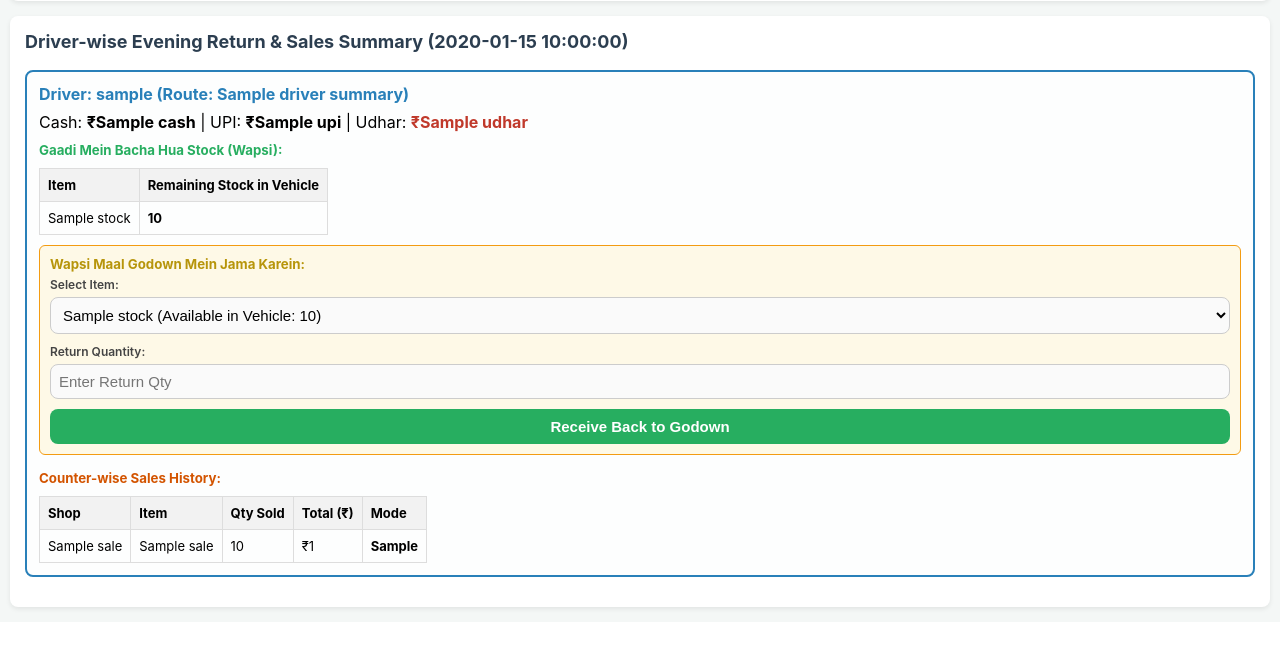
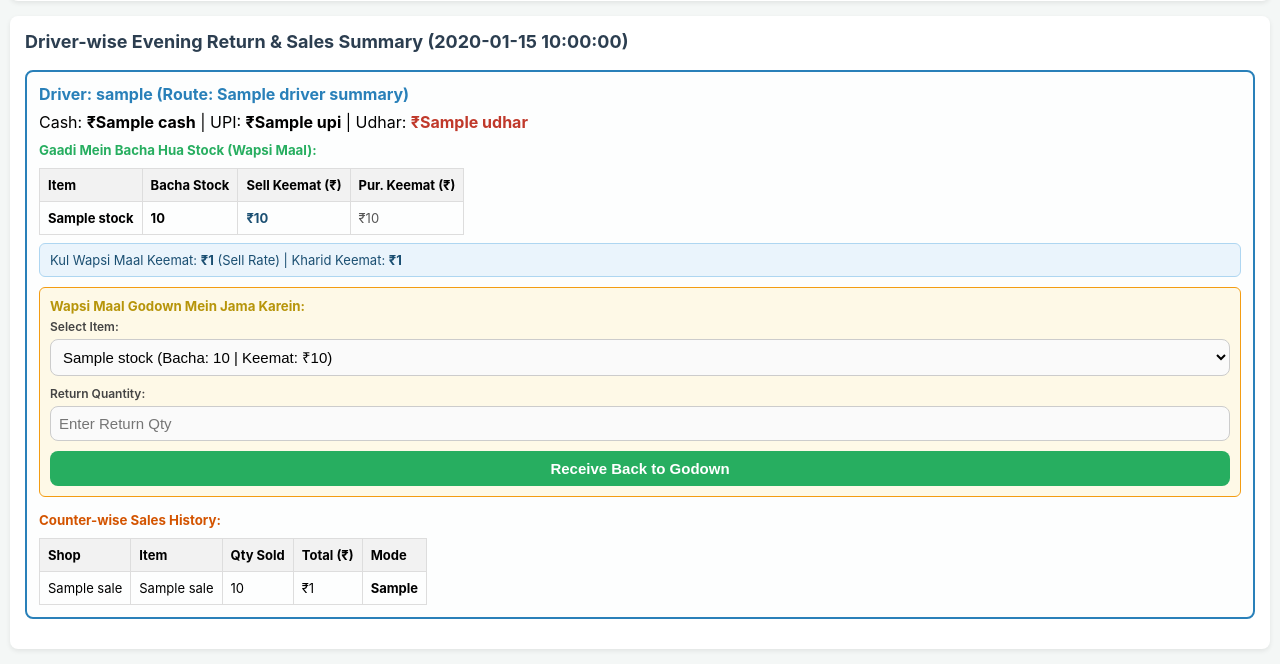
Before and after one commit to anshuredhu2-beep/vita-agency, a Flask app: template templates/admin_dashboard.html in a window 1280 px wide. Shown: the part 1468-2132 px from the top of the page. Before the commit the page ends 2080 px from the top, so only its background shows below. Run offline with Flask 3, Linux system fonts and the light colour scheme; tables that the repository leaves empty hold one stand-in row (values such as "Sample post"); the template is opened without the code that fills it: values that come from a table or form of the project are taken from there, most other values are stand-ins (such as "Sample title", 1, 10 or a date in 2020).

Commit message:
Show return stock value in rupees for each driver

```diff
--- a/app.py
+++ b/app.py
@@ -114,7 +114,31 @@ def admin_dashboard():
         driver_summaries = []
         for d in drivers:
             d_sales = [s for s in sales if s.driver_username == d.username]
-            d_stock = [ds for ds in driver_stocks if ds.driver_username == d.username and ds.vehicle_stock > 0]
+            raw_stock = [ds for ds in driver_stocks if ds.driver_username == d.username and ds.vehicle_stock > 0]
+
+            d_stock = []
+            total_return_pur_val = 0.0
+            total_return_sell_val = 0.0
+
+            for ds in raw_stock:
+                p = product_map.get(ds.item_name)
+                p_rate = p.purchase_rate if p else 0.0
+                s_rate = p.selling_rate if p else 0.0
+                ret_pur = round(ds.vehicle_stock * p_rate, 2)
+                ret_sell = round(ds.vehicle_stock * s_rate, 2)
+
+                total_return_pur_val += ret_pur
+                total_return_sell_val += ret_sell
+
+                d_stock.append({
+                    'item_name': ds.item_name,
+                    'vehicle_stock': ds.vehicle_stock,
+                    'purchase_rate': p_rate,
+                    'selling_rate': s_rate,
+                    'return_pur_amount': ret_pur,
+                    'return_sell_amount': ret_sell
+                })
+
             d_cash = round(sum(s.total_amount for s in d_sales if s.payment_mode == 'Cash'), 2)
             d_upi = round(sum(s.total_amount for s in d_sales if s.payment_mode == 'UPI'), 2)
             d_udhar = round(sum(s.total_amount for s in d_sales if s.payment_mode == 'Udhar'), 2)
@@ -126,7 +150,9 @@ def admin_dashboard():
                 'upi': d_upi,
                 'udhar': d_udhar,
                 'sales': d_sales,
-                'stock': d_stock
+                'stock': d_stock,
+                'total_return_pur_val': round(total_return_pur_val, 2),
+                'total_return_sell_val': round(total_return_sell_val, 2)
             })
 
         return render_template(
@@ -245,8 +271,9 @@ def receive_return():
         if d_stock and prod and return_qty > 0 and d_stock.vehicle_stock >= return_qty:
             d_stock.vehicle_stock -= return_qty
             prod.shop_stock += return_qty
+            ret_val = round(return_qty * prod.selling_rate, 2)
             db.session.commit()
-            flash(f"{return_qty} {item_name} wapsi godown mein jama ho gaya.", "success")
+            flash(f"{return_qty} {item_name} (₹{ret_val}) wapsi godown mein jama ho gaya.", "success")
         else:
             flash("Gaadi mein itna return stock nahi hai ya quantity galat hai.", "error")
 
--- a/templates/admin_dashboard.html
+++ b/templates/admin_dashboard.html
@@ -29,6 +29,7 @@
         .alert-success { background: #eafaf1; color: #1e8449; border: 1px solid #a9dfbf; padding: 10px; border-radius: 8px; margin-top: 12px; font-size: 14px; font-weight: 600; }
         .alert-error { background: #fdecea; color: #c0392b; border: 1px solid #f5b7b1; padding: 10px; border-radius: 8px; margin-top: 12px; font-size: 14px; font-weight: 600; }
         .sync-note { font-size: 12px; color: #555; margin-top: 6px; }
+        .return-val-box { background: #eaf4fc; border: 1px solid #aed6f1; padding: 8px 10px; border-radius: 6px; margin-top: 8px; font-size: 13px; color: #1b4f72; }
     </style>
 </head>
 <body>
@@ -189,15 +190,29 @@
             <h4 style="margin: 0 0 8px 0; color: #2980b9;">Driver: {{ ds.username }} (Route: {{ ds.route_name }})</h4>
             <p style="margin: 3px 0 10px 0;">Cash: <b>₹{{ ds.cash }}</b> | UPI: <b>₹{{ ds.upi }}</b> | Udhar: <b style="color: #c0392b;">₹{{ ds.udhar }}</b></p>
 
-            <h5 style="margin: 5px 0; color: #27ae60;">Gaadi Mein Bacha Hua Stock (Wapsi):</h5>
+            <h5 style="margin: 5px 0; color: #27ae60;">Gaadi Mein Bacha Hua Stock (Wapsi Maal):</h5>
             <table>
-                <tr><th>Item</th><th>Remaining Stock in Vehicle</th></tr>
+                <tr>
+                    <th>Item</th>
+                    <th>Bacha Stock</th>
+                    <th>Sell Keemat (₹)</th>
+                    <th>Pur. Keemat (₹)</th>
+                </tr>
                 {% for st in ds.stock %}
-                <tr><td>{{ st.item_name }}</td><td><b>{{ st.vehicle_stock }}</b></td></tr>
+                <tr>
+                    <td><b>{{ st.item_name }}</b></td>
+                    <td><b>{{ st.vehicle_stock }}</b></td>
+                    <td style="color: #1b4f72;"><b>₹{{ st.return_sell_amount }}</b></td>
+                    <td style="color: #555;">₹{{ st.return_pur_amount }}</td>
+                </tr>
                 {% else %}
-                <tr><td colspan="2">No stock remaining in vehicle.</td></tr>
+                <tr><td colspan="4">No stock remaining in vehicle.</td></tr>
                 {% endfor %}
             </table>
+
+            <div class="return-val-box">
+                Kul Wapsi Maal Keemat: <b>₹{{ ds.total_return_sell_val }}</b> (Sell Rate) | Kharid Keemat: <b>₹{{ ds.total_return_pur_val }}</b>
+            </div>
 
             <form action="/receive_return" method="POST" style="margin-top: 10px; background: #fef9e7; padding: 10px; border-radius: 6px; border: 1px solid #f39c12;">
                 <input type="hidden" name="driver_username" value="{{ ds.username }}">
@@ -205,7 +220,7 @@
                 <label style="font-size: 12px;">Select Item:</label>
                 <select name="item_name" required style="padding: 8px; font-size: 15px;">
                     {% for st in ds.stock %}
-                    <option value="{{ st.item_name }}">{{ st.item_name }} (Available in Vehicle: {{ st.vehicle_stock }})</option>
+                    <option value="{{ st.item_name }}">{{ st.item_name }} (Bacha: {{ st.vehicle_stock }} | Keemat: ₹{{ st.return_sell_amount }})</option>
                     {% endfor %}
                 </select>
                 <label style="font-size: 12px;">Return Quantity:</label>
```
